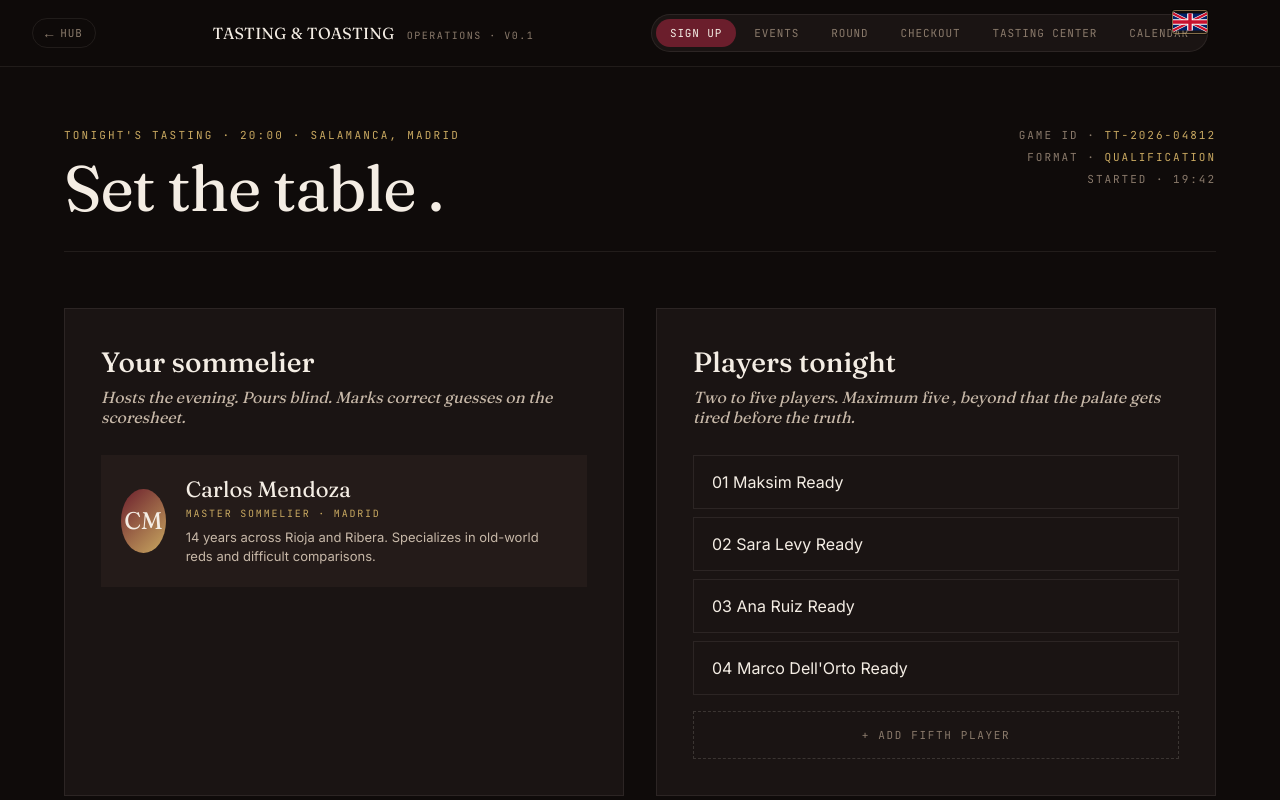
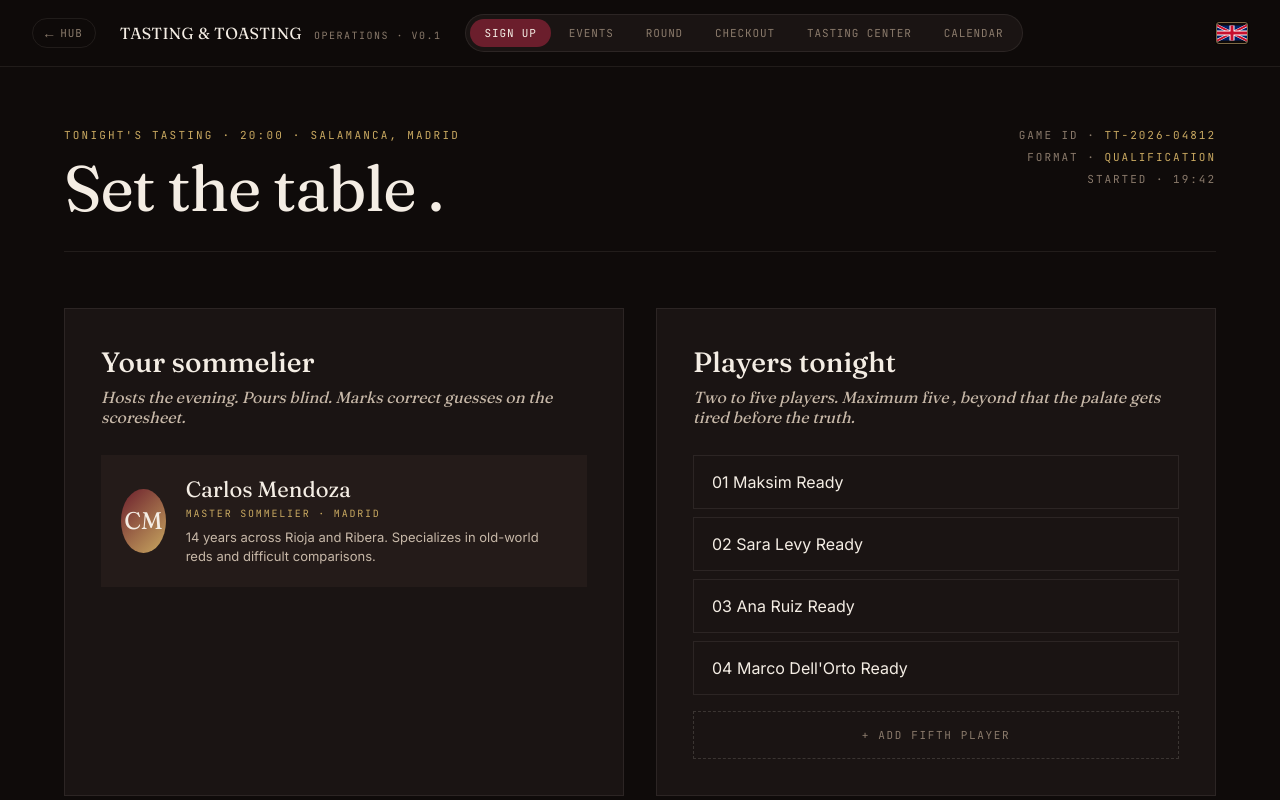
Before and after one commit to tasting-and-toasting/tt-landing, a plain HTML site: page game-flow.html in a window 1280 px wide. Shown: the top 800 px of the page. Drawn offline with Linux system fonts and the light colour scheme.

Commit message:
fix: flag selector inside navbar as last item
Co-authored-by: Cursor <cursoragent@cursor.com>

```diff
--- a/game-flow.html
+++ b/game-flow.html
@@ -1062,7 +1062,7 @@ body { overflow-x: hidden; }
 </style>
 </head>
 <body>
-<nav class="proto-nav" style="padding-right: 72px">
+<nav class="proto-nav">
 <a class="tt-hub-link" data-i18n-title="nav_link_title_attr" href="index.html" title="Back to overview"><span class="arrow">←</span><span class="label-full" data-i18n="nav_label_full">Hub</span></a>
 <div class="proto-brand">
 <span class="name" data-i18n="nav_name">TASTING<span class="amp">&amp;</span>TOASTING</span>
--- a/src/i18n/apply-tt141.js
+++ b/src/i18n/apply-tt141.js
@@ -81,6 +81,12 @@
   function injectLangSelector(currentLang) {
     if (document.querySelector(".tt-lang-switcher")) return;
 
+    var navEl =
+      document.querySelector("nav") ||
+      document.querySelector("header nav") ||
+      document.querySelector(".nav-links") ||
+      document.querySelector("[class*=\"nav\"]");
+
     var FLAGS = {
       en:
         '<svg xmlns="http://www.w3.org/2000/svg" viewBox="0 0 60 30"><rect width="60" height="30" fill="#012169"/><path d="M0,0 L60,30 M60,0 L0,30" stroke="#fff" stroke-width="6"/><path d="M0,0 L60,30 M60,0 L0,30" stroke="#C8102E" stroke-width="4"/><path d="M30,0 V30 M0,15 H60" stroke="#fff" stroke-width="10"/><path d="M30,0 V30 M0,15 H60" stroke="#C8102E" stroke-width="6"/></svg>',
@@ -109,13 +115,13 @@
     var wrap = document.createElement("div");
     wrap.className = "tt-lang-switcher";
     wrap.style.cssText =
-      "position:fixed;top:10px;right:72px;z-index:9999;font-family:monospace;";
+      "margin-left:auto;display:flex;align-items:center;position:relative;flex-shrink:0;font-family:monospace;";
 
     var btn = document.createElement("button");
     btn.type = "button";
     btn.innerHTML = FLAGS[currentLang] || FLAGS.en;
     btn.style.cssText =
-      "width:36px;height:24px;border:1.5px solid rgba(201,169,110,0.6);border-radius:3px;cursor:pointer;background:none;padding:0;display:flex;align-items:center;justify-content:center;overflow:hidden;box-shadow:0 0 0 1px rgba(0,0,0,0.4);";
+      "width:32px;height:22px;border:1.5px solid rgba(201,169,110,0.6);border-radius:3px;cursor:pointer;background:none;padding:0;display:flex;align-items:center;justify-content:center;overflow:hidden;box-shadow:0 0 0 1px rgba(0,0,0,0.4);";
     btn.setAttribute("aria-label", "Select language");
     btn.setAttribute("aria-expanded", "false");
     btn.setAttribute("aria-haspopup", "listbox");
@@ -123,7 +129,8 @@
     var dropdown = document.createElement("div");
     dropdown.setAttribute("role", "listbox");
     dropdown.style.cssText =
-      "display:none;position:absolute;top:30px;right:0;background:rgba(10,5,5,0.95);border:1px solid rgba(201,169,110,0.3);border-radius:4px;padding:8px;flex-wrap:wrap;gap:6px;width:160px;box-sizing:border-box;";
+      "display:none;position:absolute;top:26px;right:0;background:rgba(10,5,5,0.95);border:1px solid rgba(201,169,110,0.3);border-radius:4px;padding:8px;flex-wrap:wrap;gap:6px;width:160px;box-sizing:border-box;";
+
 
 
     var langsList = ["en", "fr", "ru", "es", "uk", "it", "de", "he", "pt", "ka", "ro"];
@@ -134,7 +141,7 @@
       a.innerHTML = FLAGS[code];
       var borderGold = code === currentLang ? "2px solid #c9a96e" : "1px solid #333";
       a.style.cssText =
-        "width:36px;height:24px;display:inline-flex;border-radius:2px;overflow:hidden;border:" +
+        "width:32px;height:22px;display:inline-flex;border-radius:2px;overflow:hidden;border:" +
         borderGold +
         ";opacity:" +
         (code === currentLang ? "1" : "0.7") +
@@ -163,7 +170,13 @@
     wrap.appendChild(btn);
     wrap.appendChild(dropdown);
 
-    document.body.appendChild(wrap);
+    if (navEl && navEl.appendChild) {
+      navEl.appendChild(wrap);
+    } else {
+      wrap.style.cssText =
+        "margin-left:0;display:flex;align-items:center;position:fixed;top:58px;right:16px;z-index:9999;font-family:monospace;";
+      document.body.appendChild(wrap);
+    }
 
     if (!document.getElementById("tt-lang-switcher-style")) {
       var style = document.createElement("style");
```
Also changed, not shown: operations.html (+1 -1 lines), prototype.html (+1 -1 lines), wave1.html (+1 -1 lines).
